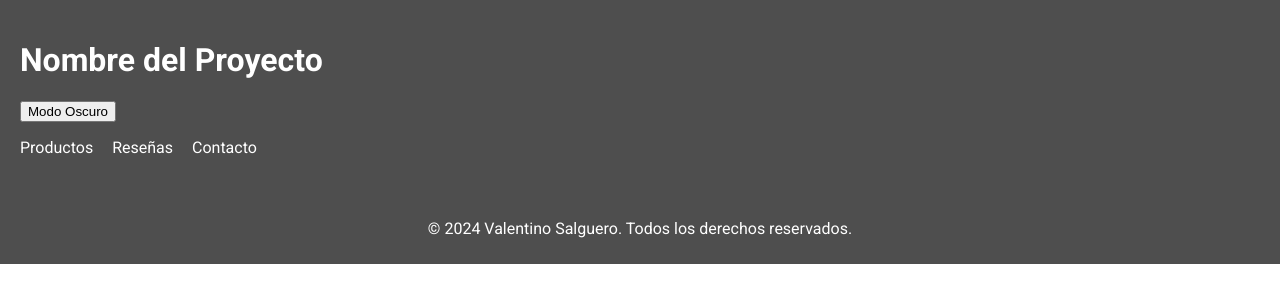
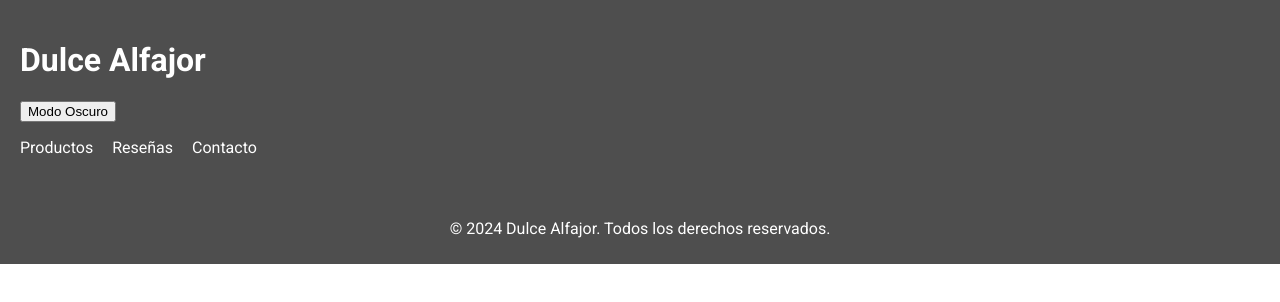
Before and after one commit to ValentinoSalguero/Portfolio, a plain HTML site: page Proyecto Integrador/index.html in a window 1280 px wide. Drawn offline with Linux system fonts and the light colour scheme.

Commit message:
Update index.html

```diff
--- a/Proyecto Integrador/index.html
+++ b/Proyecto Integrador/index.html
@@ -6,13 +6,11 @@
     <link href="/Proyecto Integrador/css/styles.css" rel="stylesheet">
     <!-- Enlace a Google Fonts para la fuente Roboto -->
     <link href="https://fonts.googleapis.com/css2?family=Roboto:wght@400;700&display=swap" rel="stylesheet">
-    <!-- Cambiar el título de la página -->
-    <title>Título de la Página</title> <!-- Título que aparecerá en la pestaña del navegador -->
+    <title>dulce-alfajor-web</title> <!-- Título que aparecerá en la pestaña del navegador -->
 </head>
 <body>
     <header>
-        <!-- Cambiar el nombre del proyecto -->
-        <h1>Nombre del Proyecto</h1> <!-- Encabezado principal del sitio -->
+        <h1>Dulce Alfajor</h1> <!-- Encabezado principal del sitio -->
         <button id="toggle-mode">Modo Oscuro</button> <!-- Botón para activar/desactivar el modo oscuro -->
         <nav>
             <ul>
@@ -30,7 +28,7 @@
     </main>
 
     <footer>
-        <p>&copy; 2024 Valentino Salguero. Todos los derechos reservados.</p> <!-- Información de derechos de autor -->
+        <p>&copy; 2024 Dulce Alfajor. Todos los derechos reservados.</p> <!-- Información de derechos de autor -->
     </footer>
 </body>
 </html>
```
